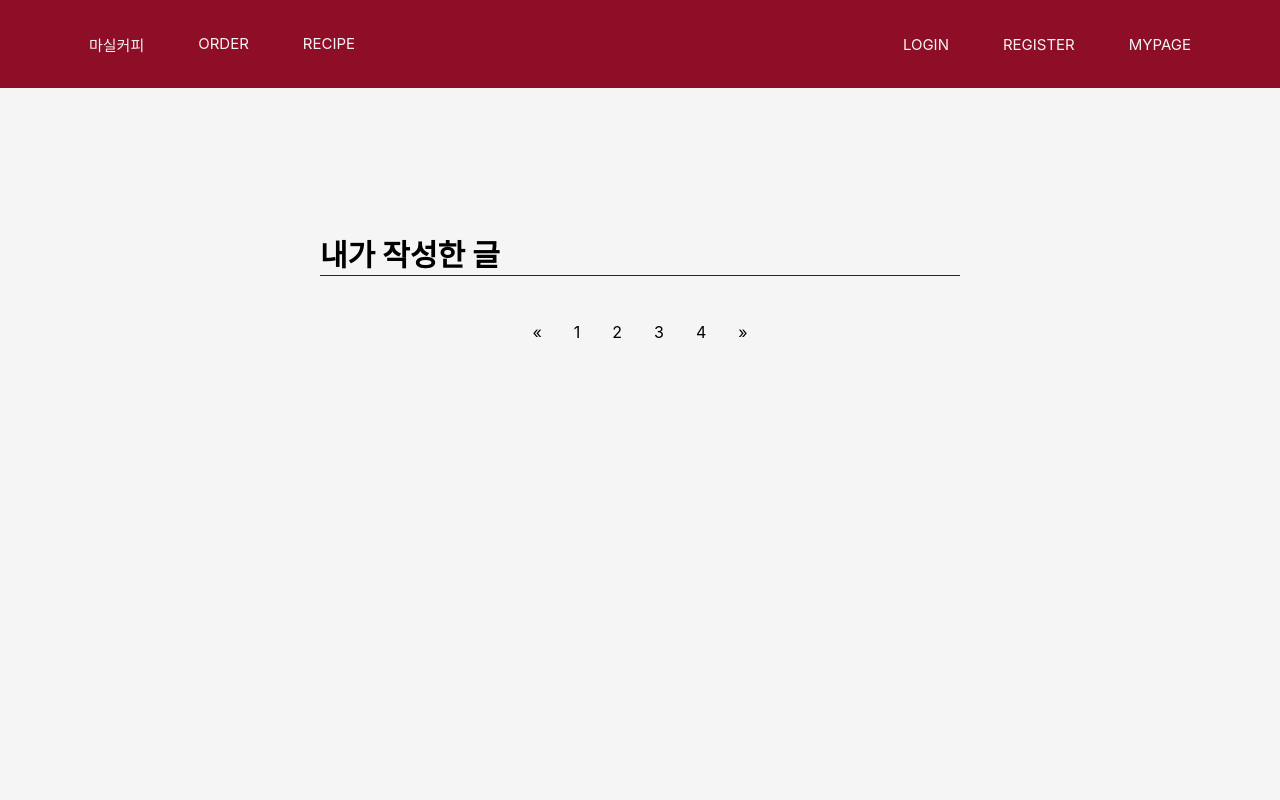
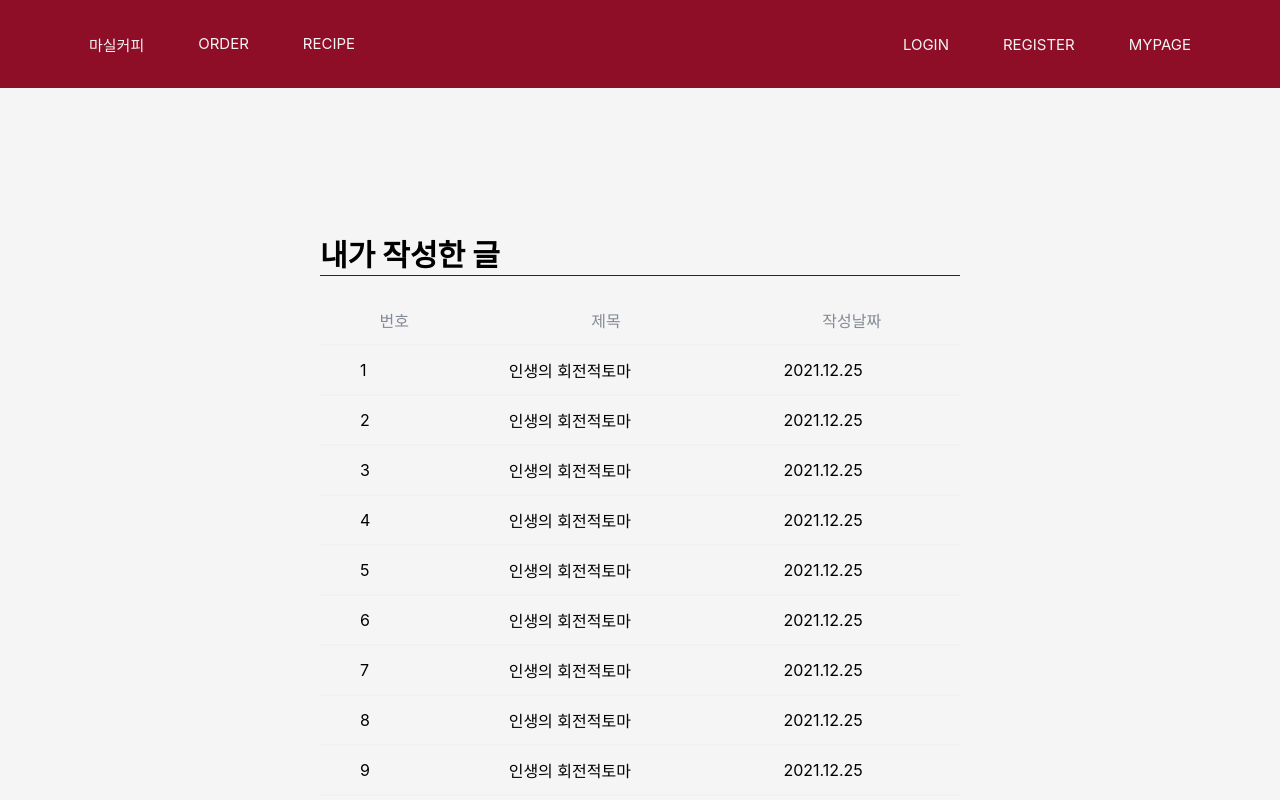
Before and after one commit to hotline404/elice-SW-6-3-Team-MasilCoffee, a React (Create React App) app in the folder client/: page /WriteList in a window 1280 px wide. Shown: the top 800 px of the page. Built offline with nearby package versions, Linux system fonts and the light colour scheme.

Commit message:
feat: pagenation

```diff
--- a/client/src/pages/mypage/writeList/WriteListForm.jsx
+++ b/client/src/pages/mypage/writeList/WriteListForm.jsx
@@ -1,70 +1,67 @@
-import React, { useState } from 'react'
-import { Paginamtion, PaginationItem } from '../style/CommentList.style'
-import { StyledTable } from '../style/StyledTable'
-import { CommentTitle } from '../style/MyPage.style';
+import React, { useState } from "react";
+import { Paginamtion, PaginationItem } from "../style/CommentList.style";
+import { StyledTable } from "../style/StyledTable";
+import { CommentTitle } from "../style/MyPage.style";
 
-import { usePagination } from '../../../hooks/usePagination';
+import { usePagination } from "../../../hooks/usePagination";
 
-
-
-function WriteListForm({trData, tdData}) {
-
-
-  const [page, setPage] = useState()
-
+function WriteListForm({ trData, tdData }) {
+  const [page, setPage] = useState(1);
 
   const pageConst = {
     totalCount: tdData.length,
     pageSize: 10,
     siblingCount: 1,
     currentPage: page,
-  }
+  };
 
-  const totalCount = pageConst.totalCount;
   const pageSize = pageConst.pageSize;
-  const siblingCount = pageConst.siblingCount;
+
   const currentPage = pageConst.currentPage;
 
-  console.log(tdData.length)
+  console.log(tdData.length);
 
   const pageArr = usePagination(pageConst);
-  console.log("pageArr", pageArr)
+  console.log("pageArr", pageArr);
+
+  const slicedTdData = tdData.slice(
+    (currentPage - 1) * pageSize,
+    currentPage * pageSize
+  );
 
   const handleClick = (e) => {
     setPage(parseInt(e.target.name, 10));
-  }
+  };
 
   return (
     <div>
       <CommentTitle>내가 작성한 글</CommentTitle>
-      {tdData.slice((currentPage - 1) * pageSize, currentPage * pageSize).map((item, index) => (
-          <StyledTable index={index} trData={trData} tdData={item}/>
-        ))}
-
+      <StyledTable trData={trData} tdData={slicedTdData} />
       <Paginamtion>
         <PaginationItem href="#">&laquo;</PaginationItem>
         <div>
-            {pageArr.map(arr => {
+          {pageArr.map((arr) => {
             return (
-                <PaginationItem name={arr} href="#" onClick={handleClick}>{arr}</PaginationItem>
-              )
+              <PaginationItem name={arr} href="#" onClick={handleClick}>
+                {arr}
+              </PaginationItem>
+            );
           })}
         </div>
         <PaginationItem href="#">&raquo;</PaginationItem>
       </Paginamtion>
-
     </div>
-  )
+  );
 }
 
-export default WriteListForm
+export default WriteListForm;
 
 WriteListForm.defaultProps = {
   trData: ["번호", "제목", "작성날짜"],
   tdData: [
-    ["1", "인생의 회전적토마", "2021.12.25" ],
-    ["2", "인생의 회전적토마", "2021.12.25" ],
-    ["3", "인생의 회전적토마", "2021.12.25" ],
+    ["1", "인생의 회전적토마", "2021.12.25"],
+    ["2", "인생의 회전적토마", "2021.12.25"],
+    ["3", "인생의 회전적토마", "2021.12.25"],
     ["4", "인생의 회전적토마", "2021.12.25"],
     ["5", "인생의 회전적토마", "2021.12.25"],
     ["6", "인생의 회전적토마", "2021.12.25"],
@@ -72,30 +69,30 @@ WriteListForm.defaultProps = {
     ["8", "인생의 회전적토마", "2021.12.25"],
     ["9", "인생의 회전적토마", "2021.12.25"],
     ["10", "인생의 회전적토마", "2021.12.25"],
-    ["10", "인생의 회전적토마", "2021.12.25"],
-    ["10", "인생의 회전적토마", "2021.12.25"],
-    ["10", "인생의 회전적토마", "2021.12.25"],
-    ["10", "인생의 회전적토마", "2021.12.25"],
-    ["10", "인생의 회전적토마", "2021.12.25"],
-    ["10", "인생의 회전적토마", "2021.12.25"],
-    ["10", "인생의 회전적토마", "2021.12.25"],
-    ["10", "인생의 회전적토마", "2021.12.25"],
-    ["2", "인생의 회전적토마", "2021.12.25" ],
-    ["3", "인생의 회전적토마", "2021.12.25" ],
-    ["4", "인생의 회전적토마", "2021.12.25"],
-    ["5", "인생의 회전적토마", "2021.12.25"],
-    ["6", "인생의 회전적토마", "2021.12.25"],
-    ["7", "인생의 회전적토마", "2021.12.25"],
-    ["8", "인생의 회전적토마", "2021.12.25"],
-    ["9", "인생의 회전적토마", "2021.12.25"],
-    ["10", "인생의 회전적토마", "2021.12.25"],
-    ["10", "인생의 회전적토마", "2021.12.25"],
-    ["10", "인생의 회전적토마", "2021.12.25"],
-    ["10", "인생의 회전적토마", "2021.12.25"],
-    ["10", "인생의 회전적토마", "2021.12.25"],
-    ["10", "인생의 회전적토마", "2021.12.25"],
-    ["10", "인생의 회전적토마", "2021.12.25"],
-    ["10", "인생의 회전적토마", "2021.12.25"],
-    ["10", "인생의 회전적토마", "2021.12.25"],
+    ["11", "인생의 회전적토마", "2021.12.25"],
+    ["12", "인생의 회전적토마", "2021.12.25"],
+    ["13", "인생의 회전적토마", "2021.12.25"],
+    ["14", "인생의 회전적토마", "2021.12.25"],
+    ["15", "인생의 회전적토마", "2021.12.25"],
+    ["16", "인생의 회전적토마", "2021.12.25"],
+    ["17", "인생의 회전적토마", "2021.12.25"],
+    ["18", "인생의 회전적토마", "2021.12.25"],
+    ["19", "인생의 회전적토마", "2021.12.25"],
+    ["20", "인생의 회전적토마", "2021.12.25"],
+    ["21", "인생의 회전적토마", "2021.12.25"],
+    ["22", "인생의 회전적토마", "2021.12.25"],
+    ["23", "인생의 회전적토마", "2021.12.25"],
+    ["24", "인생의 회전적토마", "2021.12.25"],
+    ["25", "인생의 회전적토마", "2021.12.25"],
+    ["26", "인생의 회전적토마", "2021.12.25"],
+    ["27", "인생의 회전적토마", "2021.12.25"],
+    ["28", "인생의 회전적토마", "2021.12.25"],
+    ["29", "인생의 회전적토마", "2021.12.25"],
+    ["30", "인생의 회전적토마", "2021.12.25"],
+    ["31", "인생의 회전적토마", "2021.12.25"],
+    ["32", "인생의 회전적토마", "2021.12.25"],
+    ["33", "인생의 회전적토마", "2021.12.25"],
+    ["34", "인생의 회전적토마", "2021.12.25"],
+    ["35", "인생의 회전적토마", "2021.12.25"],
   ],
-}
+};
```
Lines whose indentation alone changed are shown as unchanged.
